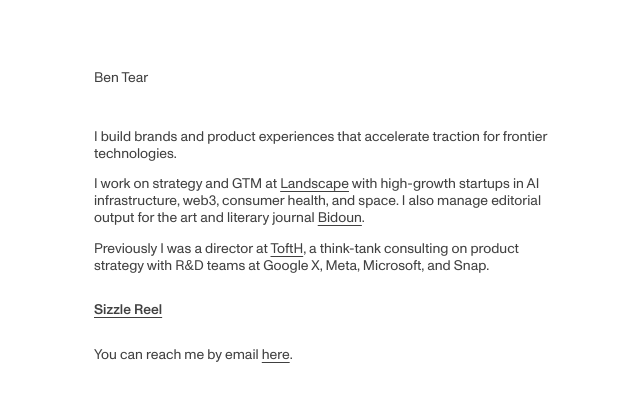
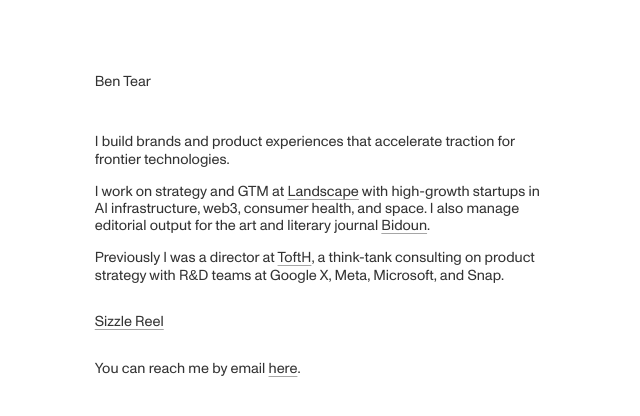
Before and after one commit to bentear/bentear-site, a Next.js app: page / in a window 1280 px wide. Shown: the top 416 px of the page, without its empty margins (317-957 px from the left). Built offline with nearby package versions, Linux system fonts and the light colour scheme.

Commit message:
remove medium weight, darken text

```diff
--- a/app/globals.css
+++ b/app/globals.css
@@ -2,14 +2,6 @@
   font-family: 'Monument Grotesk';
   src: url('/fonts/MonumentGrotesk-Regular.woff2') format('woff2');
   font-weight: 400;
-  font-style: normal;
-  font-display: swap;
-}
-
-@font-face {
-  font-family: 'Monument Grotesk';
-  src: url('/fonts/MonumentGrotesk-Medium.woff2') format('woff2');
-  font-weight: 500;
   font-style: normal;
   font-display: swap;
 }
@@ -21,14 +13,14 @@
 }
 
 html {
-  font-size: 14px;
+  font-size: 14.5px;
 }
 
 body {
   font-family: 'Monument Grotesk', sans-serif;
   font-weight: 400;
   background-color: #ffffff;
-  color: rgba(0, 0, 0, 0.75);
+  color: rgba(0, 0, 0, 0.8);
   line-height: 1.2;
   min-height: 100vh;
 }
@@ -80,8 +72,9 @@
 .content > *:nth-child(10) { animation-delay: 0.675s; }
 
 a {
-  color: rgba(0, 0, 0, 0.75);
+  color: rgba(0, 0, 0, 0.8);
   text-decoration: underline;
+  text-decoration-color: rgba(0, 0, 0, 0.35);
   text-decoration-thickness: 0.5px;
   text-underline-offset: 3px;
   cursor: pointer;
@@ -89,10 +82,6 @@
 
 a:hover {
   text-decoration: none;
-}
-
-.sizzle-reel {
-  font-weight: 500;
 }
 
 /* Modal Overlay */
```
